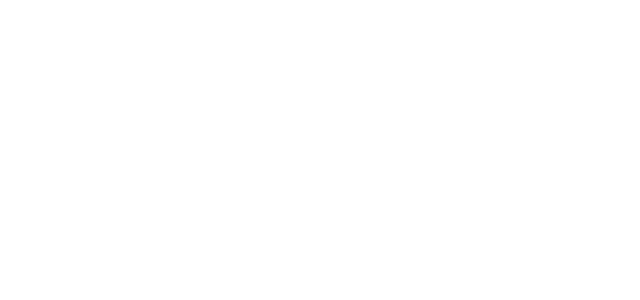
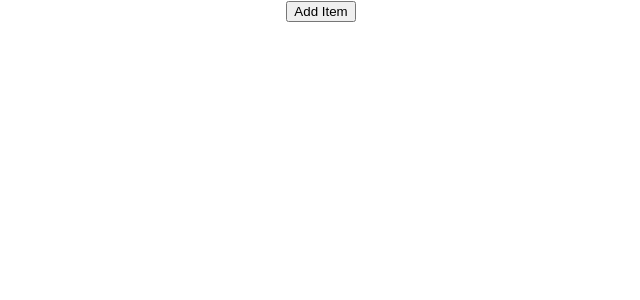
Before and after one commit to alchemist09/react-hooks-fun, a React (Create React App) app: page / in a window 1280 px wide. Shown: the top 300 px of the page, without its empty margins (319-959 px from the left). Built offline with nearby package versions, Linux system fonts and the light colour scheme.

Commit message:
Defines the the implementation of the setItems() method used to update the items state field

```diff
--- a/src/components/HookCounterFour.js
+++ b/src/components/HookCounterFour.js
@@ -2,13 +2,22 @@ import React, { useState } from 'react';
 
 function HookCounterFour() {
   const [items, setItems] = useState([]);
+
+  const addItem = () => {
+    setItems([...items, {
+      id: items.length,
+      value: Math.floor(Math.random() * 10) + 1
+    }])
+  }
+
   return (
     <div>
-        <ul>
-          {
-            items.map(currItem => <li key={currItem.id}>{currItem.value}</li>)
-          }
-        </ul>
+      <button onClick={addItem}>Add Item</button>
+      <ul>
+        {
+          items.map(currItem => <li key={currItem.id}>{currItem.value}</li>)
+        }
+      </ul>
     </div>
   )
 }
```
